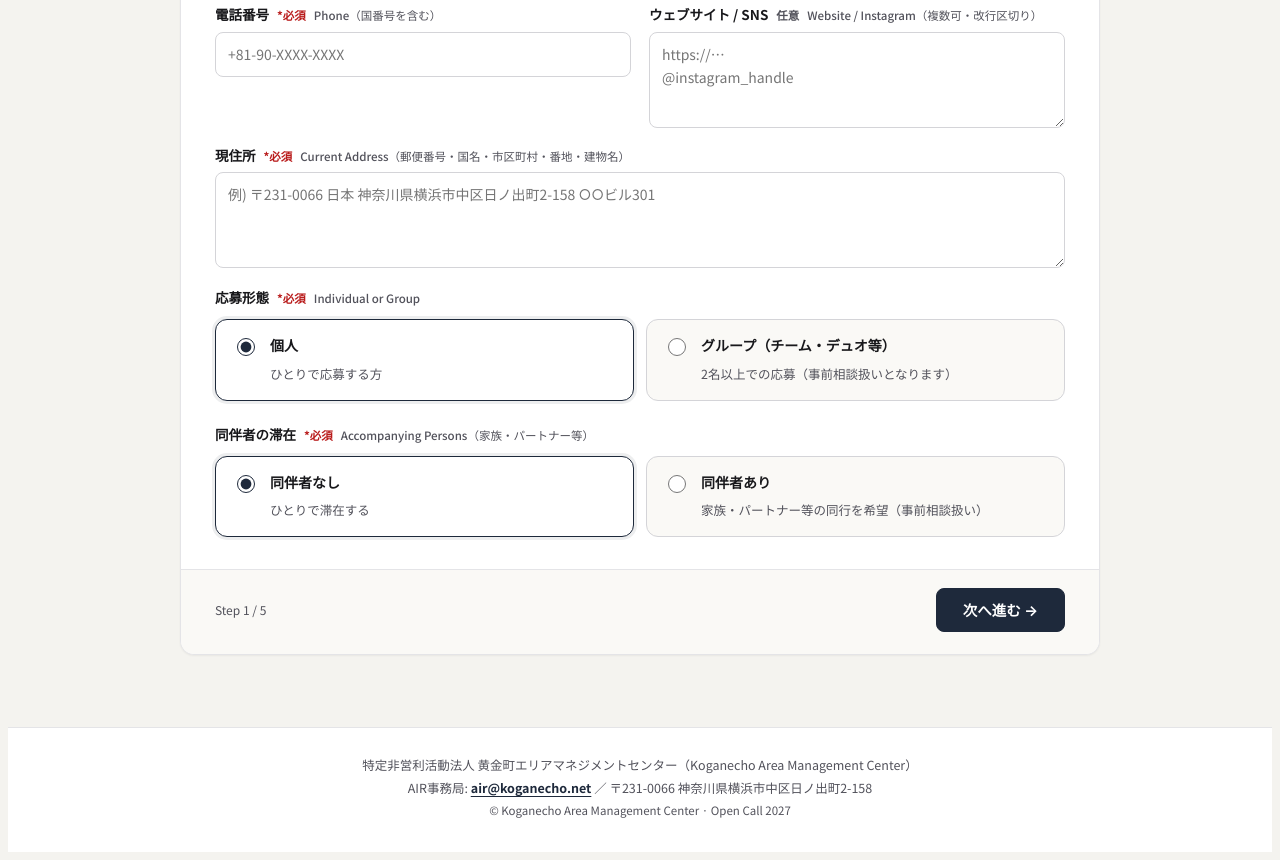
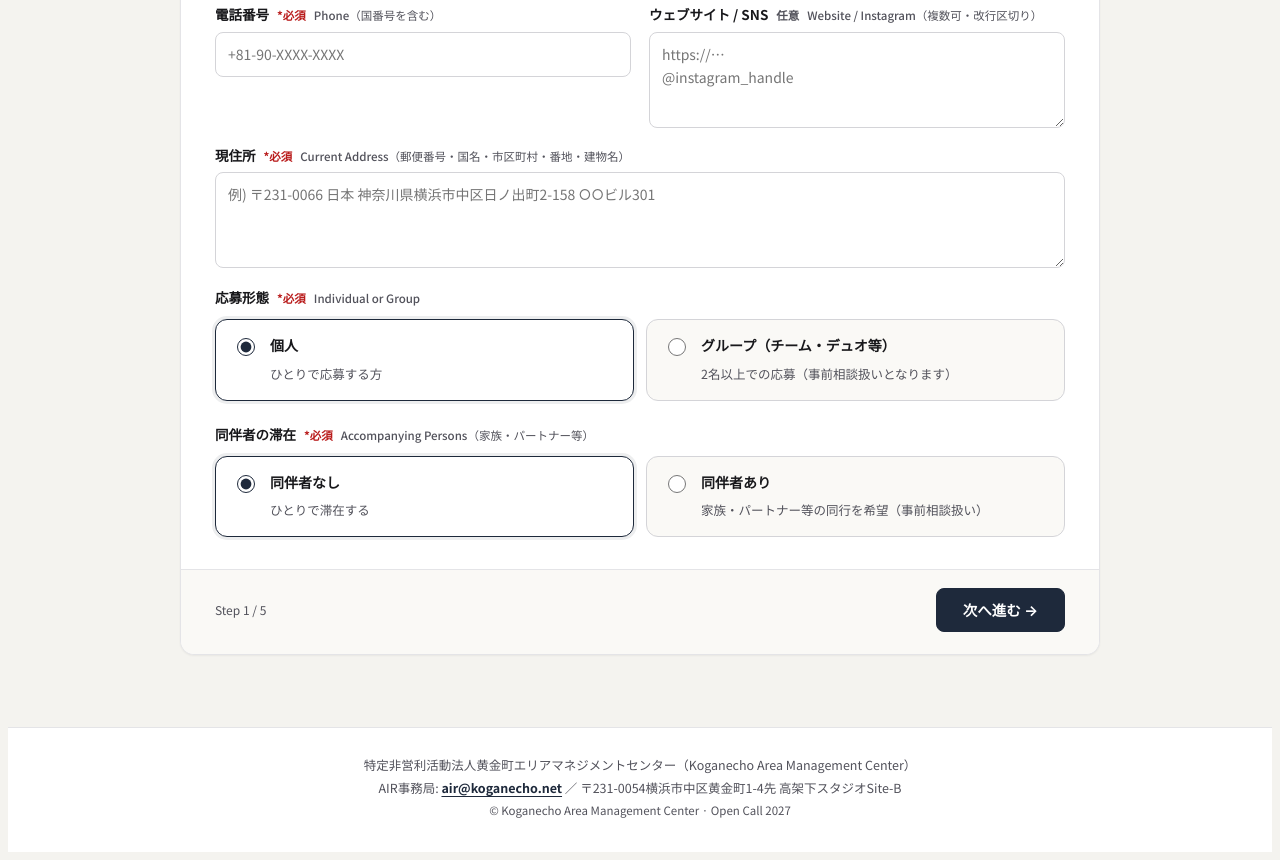
Before and after one commit to artizen79-theo/koganecho-air-opencall-2027, a plain HTML site: page index.html in a window 1280 px wide. Shown: the part 1248-2108 px from the top of the page. Drawn offline with Linux system fonts and the light colour scheme; no server answers.

Commit message:
Fix footer contact details and address
Updated footer contact information and address.

```diff
--- a/index.html
+++ b/index.html
@@ -637,8 +637,8 @@
 
   <!-- ============ FOOTER ============ -->
   <footer class="kapp-footer">
-    特定非営利活動法人 黄金町エリアマネジメントセンター（Koganecho Area Management Center）<br>
-    AIR事務局: <a href="mailto:air@koganecho.net">air@koganecho.net</a> ／ 〒231-0066 神奈川県横浜市中区日ノ出町2-158<br>
+    特定非営利活動法人黄金町エリアマネジメントセンター（Koganecho Area Management Center）<br>
+    AIR事務局: <a href="mailto:air@koganecho.net">air@koganecho.net</a> ／ 〒231-0054横浜市中区黄金町1-4先 高架下スタジオSite-B<br>
     <span style="font-size:11.5px;">© Koganecho Area Management Center · Open Call 2027</span>
   </footer>
 
```
